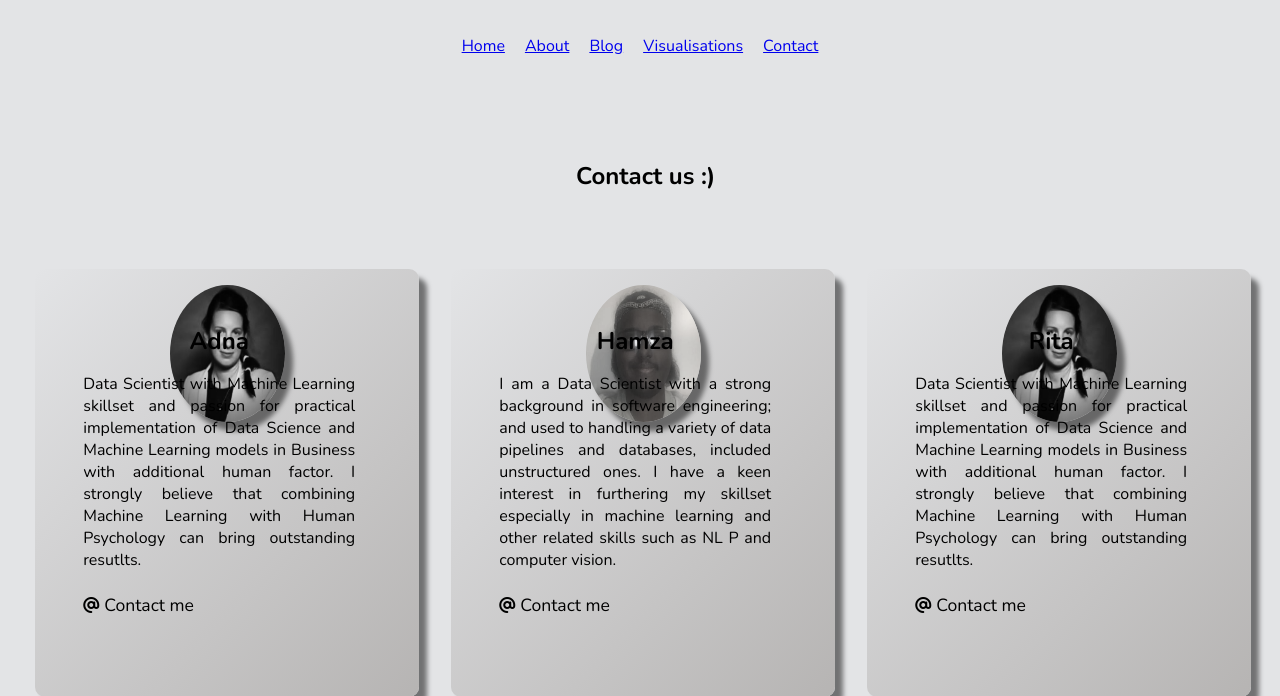
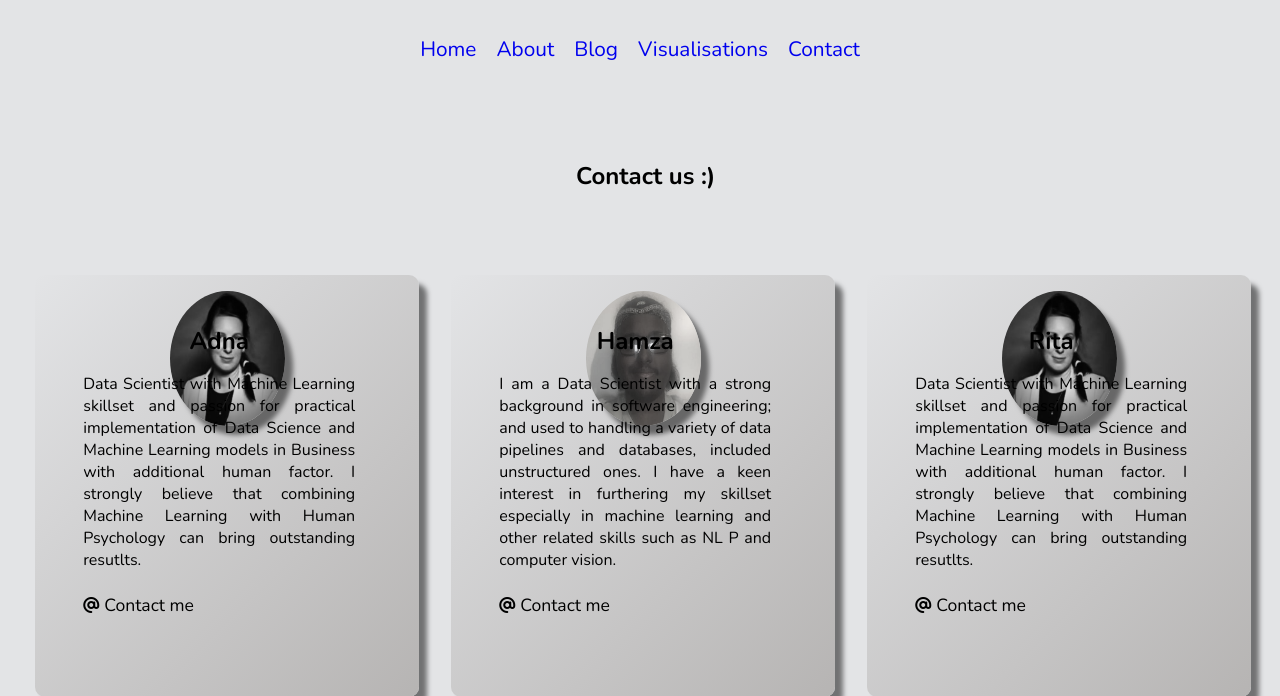
Before and after one commit to rita-s/happiness-factor, a Flask app: page /contact in a window 1280 px wide. Shown: the top 696 px of the page. Run offline with Flask 2, Linux system fonts and the light colour scheme; some libraries are stand-ins or nearby versions.

Commit message:
navigation

```diff
--- a/static/about.css
+++ b/static/about.css
@@ -33,6 +33,11 @@ body {
 .nav ul li {
   list-style-type: none;
   padding: 10px;
+}
+
+.nav ul li a{
+  text-decoration: none;
+  font-size: 1.3rem;
 }
 
 .box {
--- a/static/blog.css
+++ b/static/blog.css
@@ -33,6 +33,11 @@ body {
 .nav ul li {
   list-style-type: none;
   padding: 10px;
+}
+
+.nav ul li a{
+  text-decoration: none;
+  font-size: 1.3rem;
 }
 
 .box {
--- a/static/contact.css
+++ b/static/contact.css
@@ -33,6 +33,11 @@ body {
 .nav ul li {
   list-style-type: none;
   padding: 10px;
+}
+
+.nav ul li a{
+  text-decoration: none;
+  font-size: 1.3rem;
 }
 
 .box {
--- a/static/styles.css
+++ b/static/styles.css
@@ -44,7 +44,7 @@ body {
   display: grid;
   place-items: center;
   padding: 10px;
-  color: var(--font-color);
+  color: black;
 }
 
 /************** Blog ***************/
```
